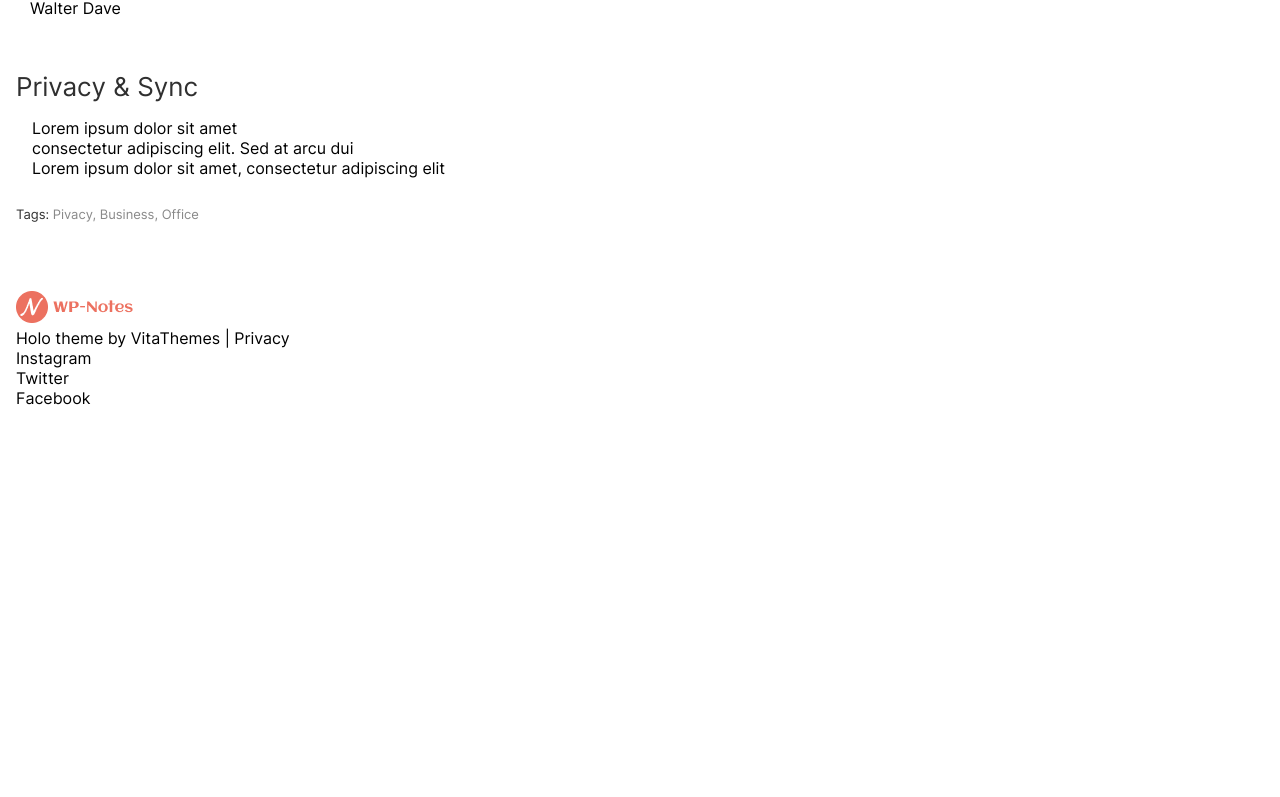
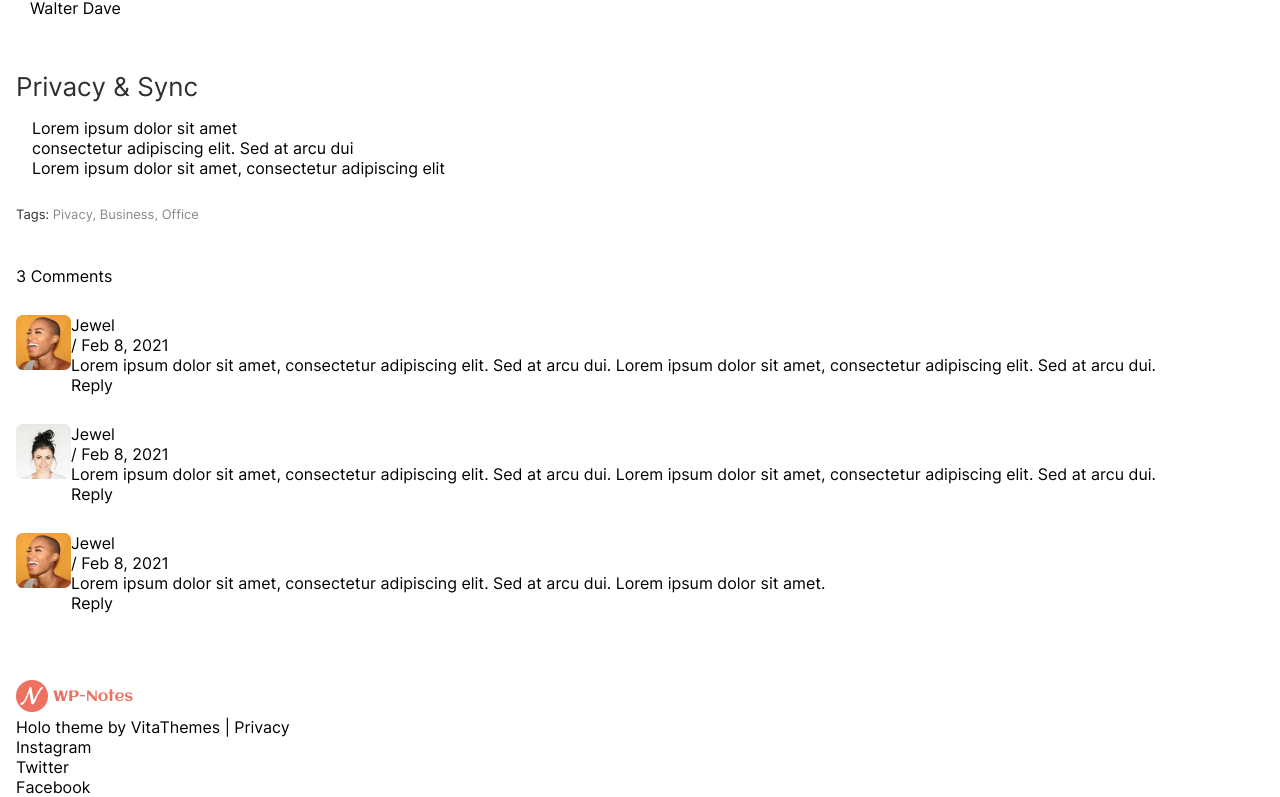
Before and after one commit to IlyaMak/next-js-layouts, a Next.js app: page /wp-notes/single-blog in a window 1280 px wide. Shown: the part 836-1633 px from the top of the page. Before the commit the page ends 1244 px from the top, so only its background shows below. Built offline with nearby package versions, Linux system fonts and the light colour scheme.

Commit message:
Add comments components

```diff
--- /dev/null
+++ b/src/components/wp-notes/comment/comment.jsx
@@ -0,0 +1,30 @@
+/* eslint-disable @next/next/no-img-element */
+import cnCommon from "../../../modules/classname";
+import styles from "./comment.module.css";
+
+const cn = cnCommon.bind(null, styles);
+
+export default function Comment({ comment }) {
+  return (
+    <div className={cn("comment", comment["isChild"] ? "comment--child" : "")}>
+      <img
+        className={cn("comment__image")}
+        src={comment["image"]}
+        alt="Comment image"
+      />
+      <div className={cn("comment__text-container")}>
+        <div className={cn("comment__name-container")}>
+          <div className={cn("comment__name")}>{comment["name"]}</div>
+          <div className={cn("comment__date")}>/ {comment["date"]}</div>
+        </div>
+        <div className={cn("comment__description")}>
+          {comment["description"]}
+        </div>
+        <div className={cn("comment__reply")}>Reply</div>
+        <div className={cn("comment__line-container")}>
+          <div className={cn(comment["isChild"] ? "" : "comment__line")}></div>
+        </div>
+      </div>
+    </div>
+  );
+}
--- /dev/null
+++ b/src/components/wp-notes/comment/comment.module.css
@@ -0,0 +1,52 @@
+.comment {
+  display: flex;
+  align-items: start;
+  margin-top: 29px;
+
+  &__text-container {
+    margin-left: 16px;
+    color: #898989;
+  }
+
+  &__name-container {
+    display: flex;
+    align-items: center;
+  }
+
+  &__name {
+    color: #303030;
+    line-height: 27px;
+  }
+
+  &__date {
+    font-size: 13px;
+    margin-left: 8px;
+  }
+
+  &__description {
+    font-size: 13px;
+    line-height: 20px;
+  }
+
+  &__reply {
+    text-align: right;
+    font-size: 13px;
+    line-height: 20px;
+    margin-top: 16px;
+  }
+
+  &__line-container {
+    width: 100%;
+    float: right;
+  }
+
+  &__line {
+    height: 2px;
+    background: #e7e7e9;
+    margin-top: 14px;
+  }
+
+  &--child {
+    margin-left: 71px;
+  }
+}
--- /dev/null
+++ b/src/components/wp-notes/comments/comments.jsx
@@ -0,0 +1,16 @@
+import cnCommon from "../../../modules/classname";
+import Comment from "../comment/comment";
+import styles from "./comments.module.css";
+
+const cn = cnCommon.bind(null, styles);
+
+export default function Comments({ comments }) {
+  return (
+    <div className={cn("comments")}>
+      <div className={cn("comments__header")}>{comments.length} Comments</div>
+      {comments.map((comment, commentIndex) => (
+        <Comment key={commentIndex} comment={comment} />
+      ))}
+    </div>
+  );
+}
--- /dev/null
+++ b/src/components/wp-notes/comments/comments.module.css
@@ -0,0 +1,11 @@
+.comments {
+  margin-top: 42px;
+
+  &__header {
+    color: #303030;
+    font-family: "DM Sans";
+    font-size: 16px;
+    font-weight: 700;
+    line-height: 27px;
+  }
+}
--- a/src/pages/wp-notes/single-blog/index.jsx
+++ b/src/pages/wp-notes/single-blog/index.jsx
@@ -3,8 +3,36 @@ import styles from "./page.module.css";
 import cnCommon from "../../../modules/classname";
 import Head from "next/head";
 import globalStyles from "../../../app/style.global";
+import Comments from "../../../components/wp-notes/comments/comments";
 
 const cn = cnCommon.bind(null, styles);
+
+const comments = [
+  {
+    image: "/assets-wp-notes/images/Img 03.png",
+    name: "Jewel",
+    date: "Feb 8, 2021",
+    description:
+      "Lorem ipsum dolor sit amet, consectetur adipiscing elit. Sed at arcu dui. Lorem ipsum dolor sit amet, consectetur adipiscing elit. Sed at arcu dui.",
+    isChild: false,
+  },
+  {
+    image: "/assets-wp-notes/images/Img 05.png",
+    name: "Jewel",
+    date: "Feb 8, 2021",
+    description:
+      "Lorem ipsum dolor sit amet, consectetur adipiscing elit. Sed at arcu dui. Lorem ipsum dolor sit amet, consectetur adipiscing elit. Sed at arcu dui.",
+    isChild: false,
+  },
+  {
+    image: "/assets-wp-notes/images/Img 03.png",
+    name: "Jewel",
+    date: "Feb 8, 2021",
+    description:
+      "Lorem ipsum dolor sit amet, consectetur adipiscing elit. Sed at arcu dui. Lorem ipsum dolor sit amet.",
+    isChild: true,
+  },
+];
 
 const Notes = () => {
   return (
@@ -133,6 +161,7 @@ const Notes = () => {
                 Tags:{" "}
                 <span className={cn("tags")}>Pivacy, Business, Office</span>
               </div>
+              <Comments comments={comments} />
             </div>
             <div className={styles.footer}>
               <img src="/assets-wp-notes/images/Logo.png" alt="Logo icon" />
--- a/src/pages/wp-notes/single-blog/page.module.css
+++ b/src/pages/wp-notes/single-blog/page.module.css
@@ -202,8 +202,8 @@
           display: flex;
 
           &__line {
-            width: 2px;
-            height: 124px;
+            width: 6px;
+            height: 162px;
             background-color: #ec7160;
 
             @media (--xl) {
```
